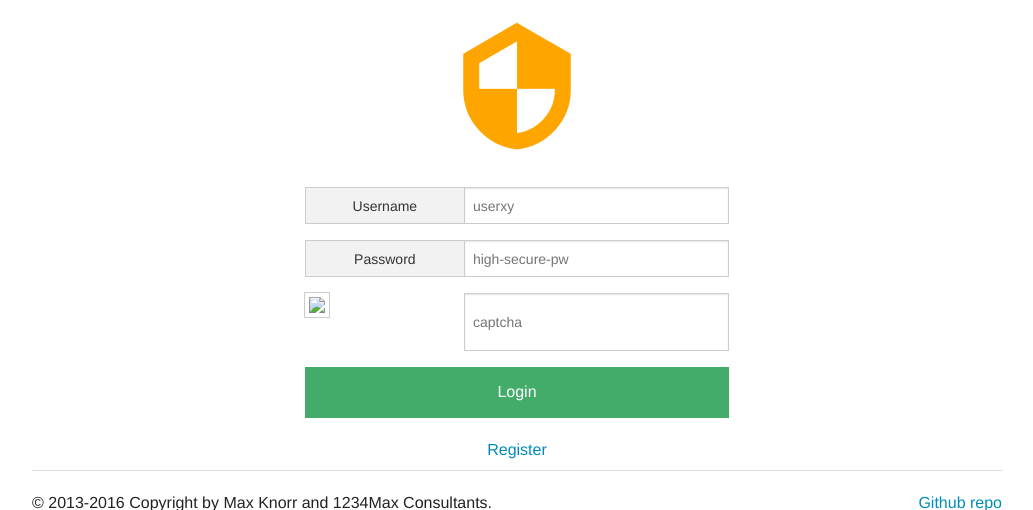
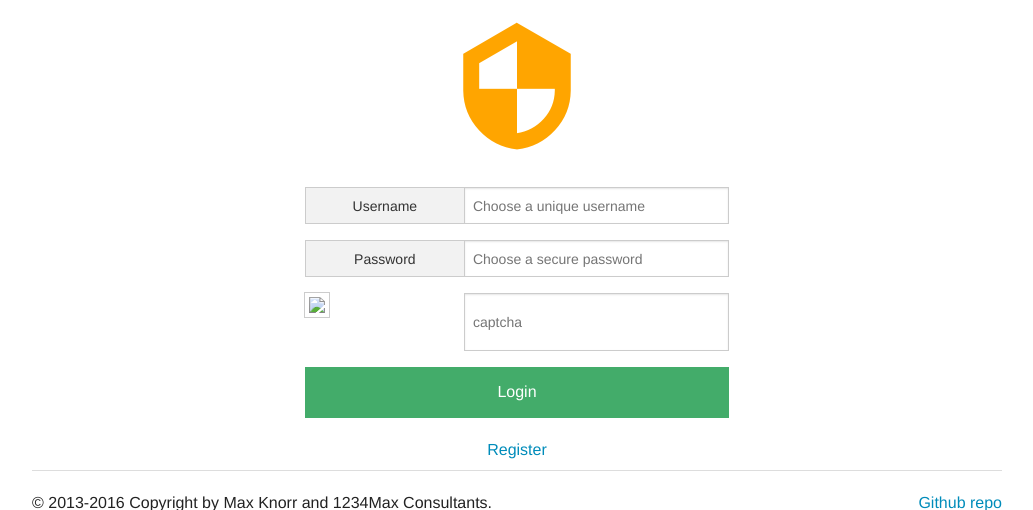
Before and after one commit to 1234max/multivendorbitcoinmart, a PHP site: template app/views/users/login.php in a window 1280 px wide. Shown: the part 131-641 px from the top of the page, without its empty margins (123-1156 px from the left). Run offline with PHP 8.4, Linux system fonts and the light colour scheme; the template is opened without the code that fills it, so the values that code supplies are empty.

Commit message:
Update login.php

```diff
--- a/app/views/users/login.php
+++ b/app/views/users/login.php
@@ -22,7 +22,7 @@
                 <span class="prefix">Username</span>
             </div>
             <div class="large-5 columns end">
-                <input type="text" name="name" placeholder="userxy" required="true" autocomplete="off">
+                <input type="text" name="name" placeholder="Choose a unique username" required="true" autocomplete="off">
             </div>
         </div>
         <div class="row collapse">
@@ -30,7 +30,7 @@
                 <span class="prefix">Password</span>
             </div>
             <div class="large-5 columns end">
-                <input type="password" name="password" placeholder="high-secure-pw" required="true" autocomplete="off">
+                <input type="password" name="password" placeholder="Choose a secure password" required="true" autocomplete="off">
             </div>
         </div>
 
```
